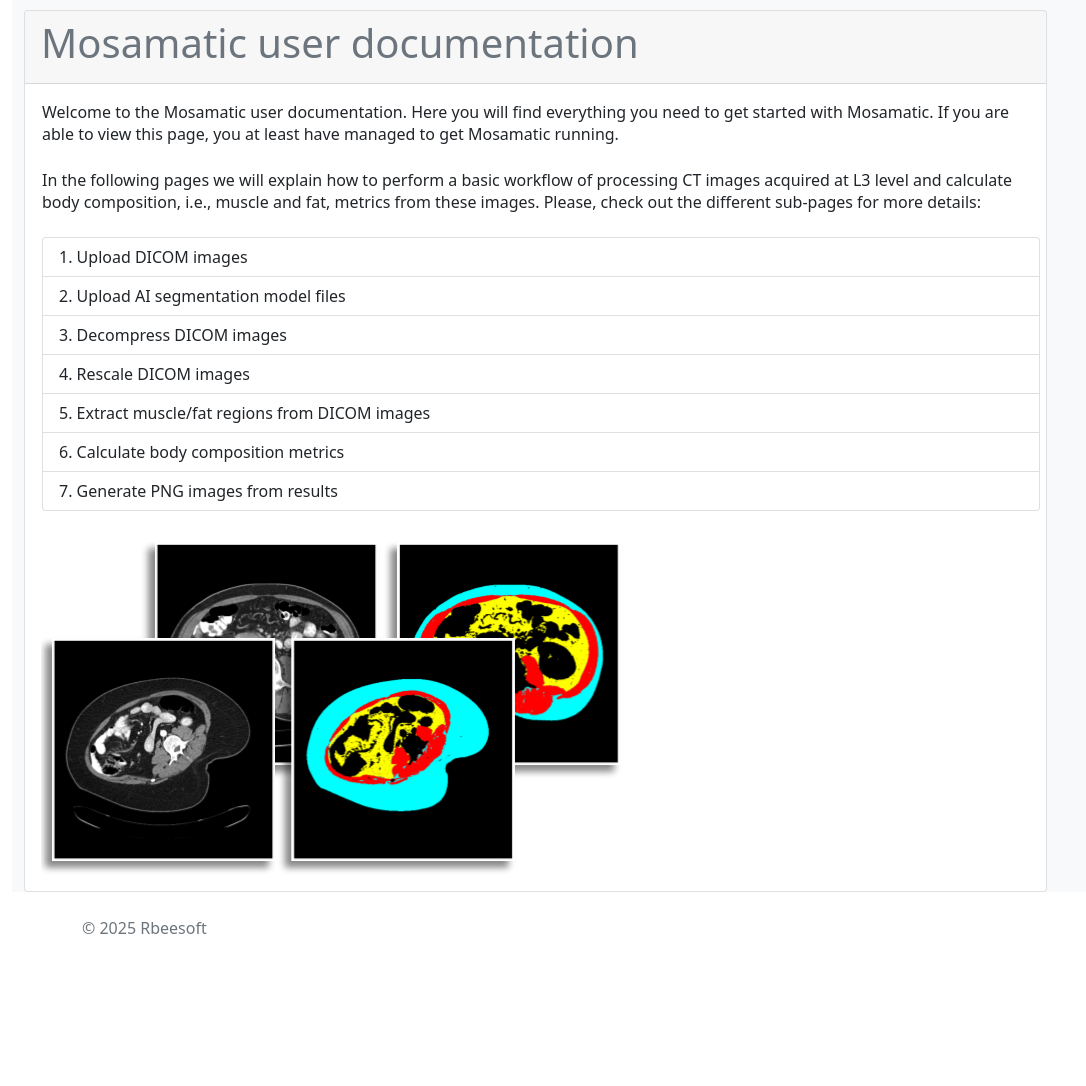
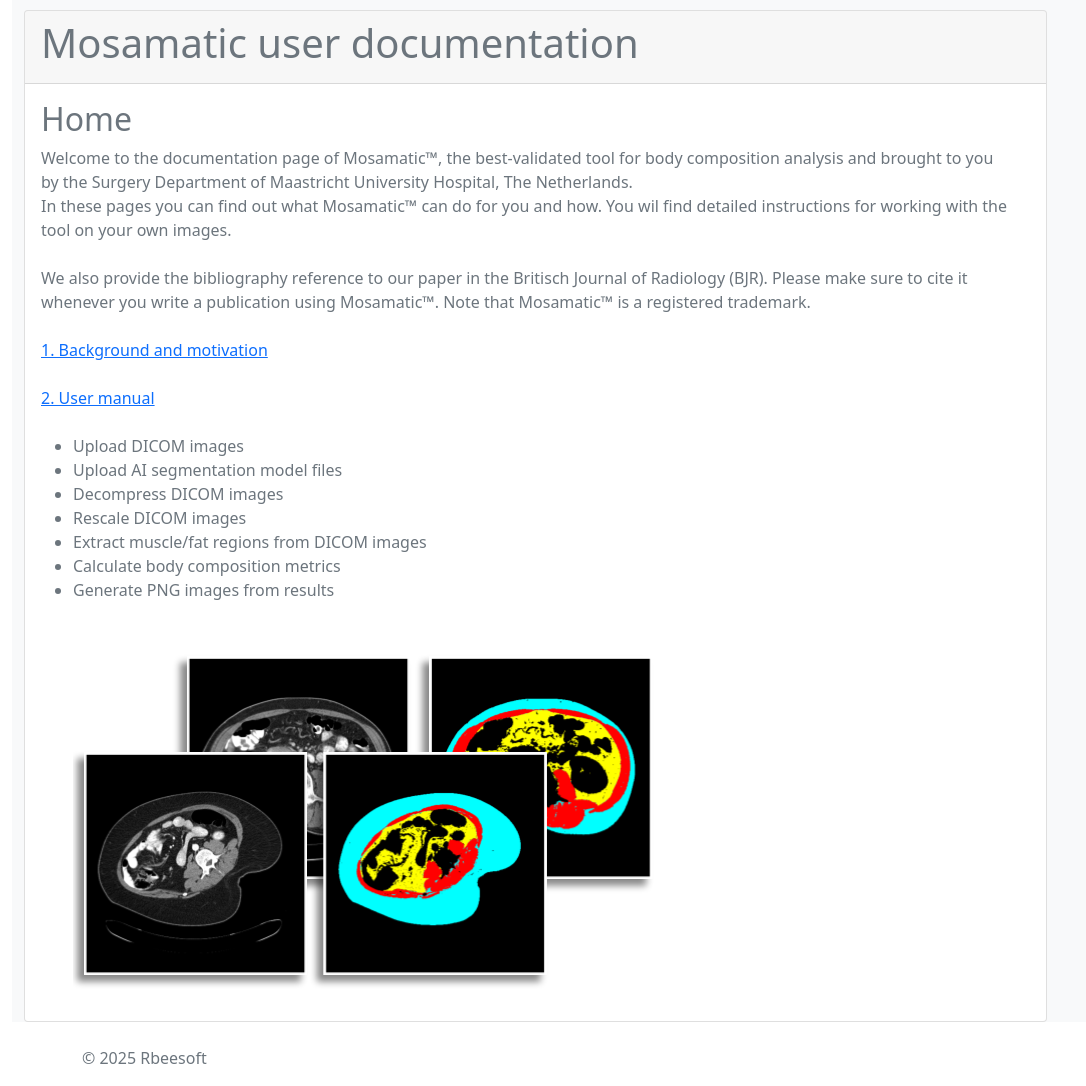
Before and after one commit to rbrecheisen/Mosamatic, a Django app: page /help/ in a window 1280 px wide. Shown: the part 58-1144 px from the top of the page, without its empty margins (0-1086 px from the left). Before the commit the page ends 992 px from the top, so only its background shows below. Run offline with Django 5.2, Linux system fonts and the light colour scheme; the visitor is signed in with stand-in values (Sample User, id 1); parts of the project's set-up code (start-up, migrations or seed data) failed here and were passed over; some libraries are stand-ins or nearby versions.

Commit message:
Implemented navigation history help pages

```diff
--- a/mosamatic/src/mosamatic/__main__.py
+++ b/mosamatic/src/mosamatic/__main__.py
@@ -14,5 +14,5 @@
 
 
 if __name__ == "__main__":
-    threading.Thread(target=open_browser).start()
+    # threading.Thread(target=open_browser).start()
     main()
--- /dev/null
+++ b/mosamatic/src/mosamatic/backend/app/middleware.py
@@ -0,0 +1,15 @@
+class NavigationHistoryMiddleware:
+    def __init__(self, get_response):
+        self.get_response = get_response
+
+    def __call__(self, request):
+        if request.method == 'GET' and request.path.startswith('/help'):
+            history = request.session.get('history', [])
+            if not history or history[-1] != request.path:
+                history.append(request.path)
+                if len(history) > 10:
+                    history.pop(0)
+                request.session['history'] = history
+
+        response = self.get_response(request)
+        return response
--- /dev/null
+++ b/mosamatic/src/mosamatic/backend/app/templates/help/base.html
@@ -0,0 +1,18 @@
+{% extends "../base.html" %}
+{% load extra_filters %}
+{% load static %}
+{% block content %}
+<div class="container-fluid bg-light text-secondary">
+    <div class="row">
+        <div class="col-sm-10">
+            <div class="card" style="margin-top: 10px;">
+                <div class="card-header"><h1 class="card-title">Mosamatic user documentation</h1></div>
+                <div class="card-body" style="width: 1000px;">
+                    {% block help_content %}
+                    {% endblock %}
+                </div>
+            </div>
+        </div>
+    </div>
+</div>
+{% endblock %}
--- a/mosamatic/src/mosamatic/backend/app/templates/help/index.html
+++ b/mosamatic/src/mosamatic/backend/app/templates/help/index.html
@@ -1,54 +1,33 @@
-{% extends "../base.html" %}
-{% load extra_filters %}
+{% extends "help/base.html" %}
 {% load static %}
-{% block content %}
-<div class="container-fluid bg-light text-secondary">
-    <div class="row">
-        <div class="col-sm-10">
-            <div class="card" style="margin-top: 10px;">
-                <div class="card-header">
-                    <h1 class="card-title">Mosamatic user documentation</h1>
-                </div>
-                <div class="card-body">
-                    <table width="1000px">
-                        <tbody>
-                            <tr>
-                                <td>
-                                    Welcome to the Mosamatic user documentation. Here you will find
-                                    everything you need to get started with Mosamatic. If you are able to view this
-                                    page, you at least have managed to get Mosamatic running.<br>
-                                    <br>
-                                </td>
-                            </tr>
-                            <tr>
-                                <td>
-                                    In the following pages we will explain how to perform a basic workflow of
-                                    processing CT images acquired at L3 level and calculate body composition, i.e.,
-                                    muscle and fat, metrics from these images. Please, check out the different
-                                    sub-pages for more details:<br>
-                                    <br>
-                                </td>
-                            </tr>
-                            <tr>
-                                <td>
-                                    <ol class="list-group list-group-numbered">
-                                        <li class="list-group-item">Upload DICOM images</li>
-                                        <li class="list-group-item">Upload AI segmentation model files</li>
-                                        <li class="list-group-item">Decompress DICOM images</li>
-                                        <li class="list-group-item">Rescale DICOM images</li>
-                                        <li class="list-group-item">Extract muscle/fat regions from DICOM images</li>
-                                        <li class="list-group-item">Calculate body composition metrics</li>
-                                        <li class="list-group-item">Generate PNG images from results</li>
-                                    </ol>
-                                </td>
-                            </tr>
-                        </tbody>
-                    </table>
-                    <br>
-                    <img src="{% static 'images/mm_index_segmentations.png' %}">
-                </div>
-            </div>
-        </div>
-    </div>
+{% block help_content %}
+<div>
+    <h2>Home</h2>
+    Welcome to the documentation page of Mosamatic™, the best-validated tool for body composition
+    analysis and brought to you by the Surgery Department of Maastricht University Hospital, The
+    Netherlands.<br>
+    In these pages you can find out what Mosamatic™ can do for you and how. You wil find detailed
+    instructions for working with the tool on your own images.<br>
+    <br>
+    We also provide the bibliography reference to our paper in the Britisch Journal of Radiology (BJR).
+    Please make sure to cite it whenever you write a publication using Mosamatic™. Note that
+    Mosamatic™ is a registered trademark.<br>
+    <br>
+    <a href="/help/background?previous=index">1. Background and motivation</a><br>
+    <br>
+    <a href="/help/manual?previous=index">2. User manual</a><br>
+    <br>
+    <ul>
+        <li>Upload DICOM images</li>
+        <li>Upload AI segmentation model files</li>
+        <li>Decompress DICOM images</li>
+        <li>Rescale DICOM images</li>
+        <li>Extract muscle/fat regions from DICOM images</li>
+        <li>Calculate body composition metrics</li>
+        <li>Generate PNG images from results</li>
+    </ol>
+    <br>
+    <br>
+    <img src="{% static 'help/images/mm_index_segmentations.png' %}">
 </div>
 {% endblock %}
--- a/mosamatic/src/mosamatic/backend/app/urls.py
+++ b/mosamatic/src/mosamatic/backend/app/urls.py
@@ -1,6 +1,6 @@
 from django.urls import path
 
-from .views.miscellaneous import auth, custom_logout, logs, help
+from .views.miscellaneous import auth, custom_logout, logs, help, help_page, go_back
 from .views.filesets import filesets, fileset, upload_fileset, rename_fileset, delete_fileset, download_fileset
 from .views.files import file, pngfile, textfile, csvfile
 from .views.tasks import tasks, task, run_task, cancel_task, remove_task, pipeline, run_pipeline
@@ -10,7 +10,6 @@
 
     # Miscellaneous views
     path('auth', auth),
-    path('help/', help),
     path('logs/', logs),
     path('accounts/logout/', custom_logout, name='logout'),
 
@@ -39,4 +38,9 @@
     # Pipelines
     path('pipelines/<str:pipeline_name>', pipeline),
     path('pipelines/<str:pipeline_name>/run', run_pipeline),
+
+    # User manual
+    path('help/', help),
+    path('help/<str:page>', help_page),
+    path('back/', go_back),
 ]
--- a/mosamatic/src/mosamatic/backend/app/views/miscellaneous.py
+++ b/mosamatic/src/mosamatic/backend/app/views/miscellaneous.py
@@ -21,9 +21,24 @@
     return redirect('/')
 
 
-@login_required
 def help(request):
     return render(request, 'help/index.html')
+
+
+def go_back(request):
+    history = request.session.get('history', None)
+    if history:
+        history.pop()
+        if history:
+            request.session['history'] = history
+            return redirect(history[-1])
+    return redirect('/help/')
+
+
+def help_page(request, page):
+    if page == 'None' or page is None:
+        page = 'index'
+    return render(request, f'help/{page}.html', context={'previous': request.GET.get('previous', None)})
 
 
 @login_required
--- a/mosamatic/src/mosamatic/backend/backend/settings.py
+++ b/mosamatic/src/mosamatic/backend/backend/settings.py
@@ -52,6 +52,7 @@
 MIDDLEWARE = [
     'django.middleware.security.SecurityMiddleware',
     'django.contrib.sessions.middleware.SessionMiddleware',
+    'app.middleware.NavigationHistoryMiddleware',
     'django.middleware.common.CommonMiddleware',
     'django.middleware.csrf.CsrfViewMiddleware',
     'django.contrib.auth.middleware.AuthenticationMiddleware',
```
Also changed, not shown: mosamatic/src/mosamatic/backend/app/templates/help/background.html (added, +43 -0 lines), mosamatic/src/mosamatic/backend/app/templates/help/citation.html (added, +14 -0 lines), mosamatic/src/mosamatic/backend/app/templates/help/manual.html (added, +9 -0 lines), mosamatic/src/mosamatic/backend/app/static/help/images/mm_index_segmentations.png (renamed from mosamatic/src/mosamatic/backend/app/static/images/mm_index_segmentations.png), 1 other file.
